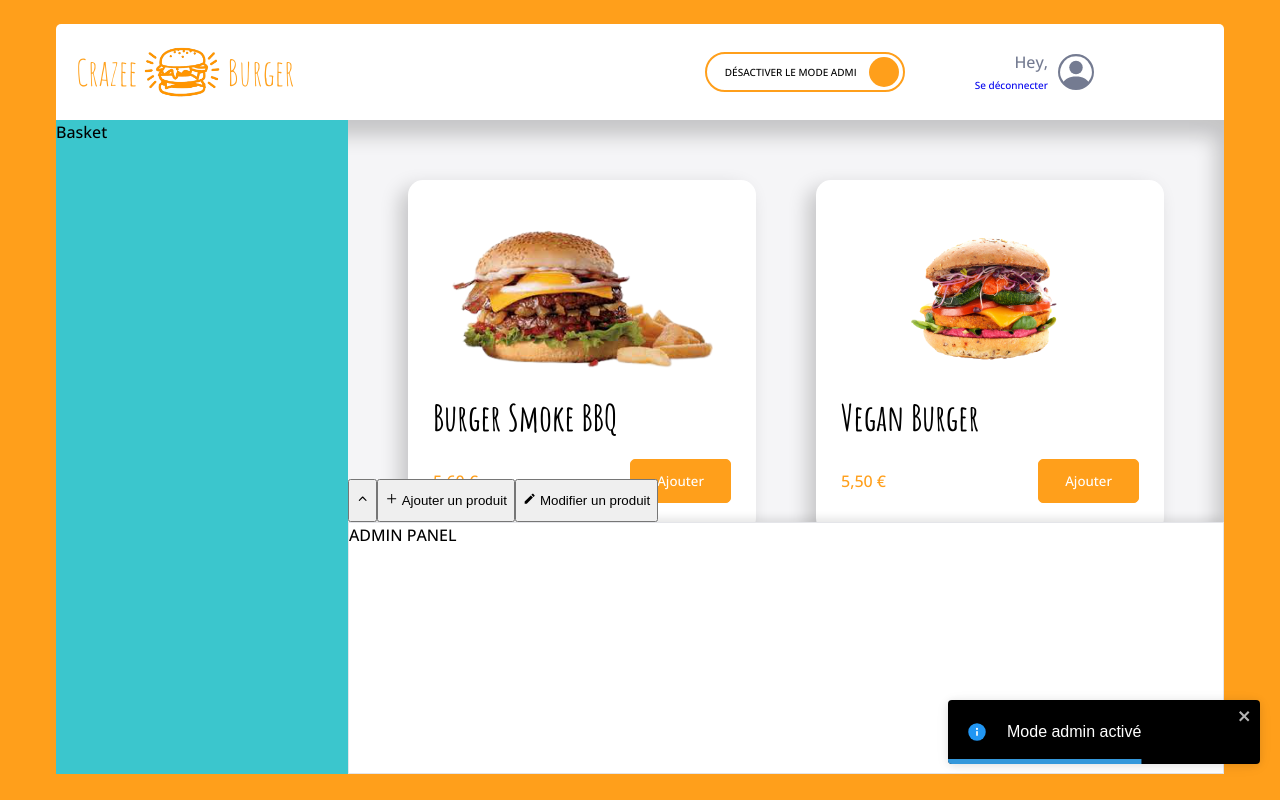
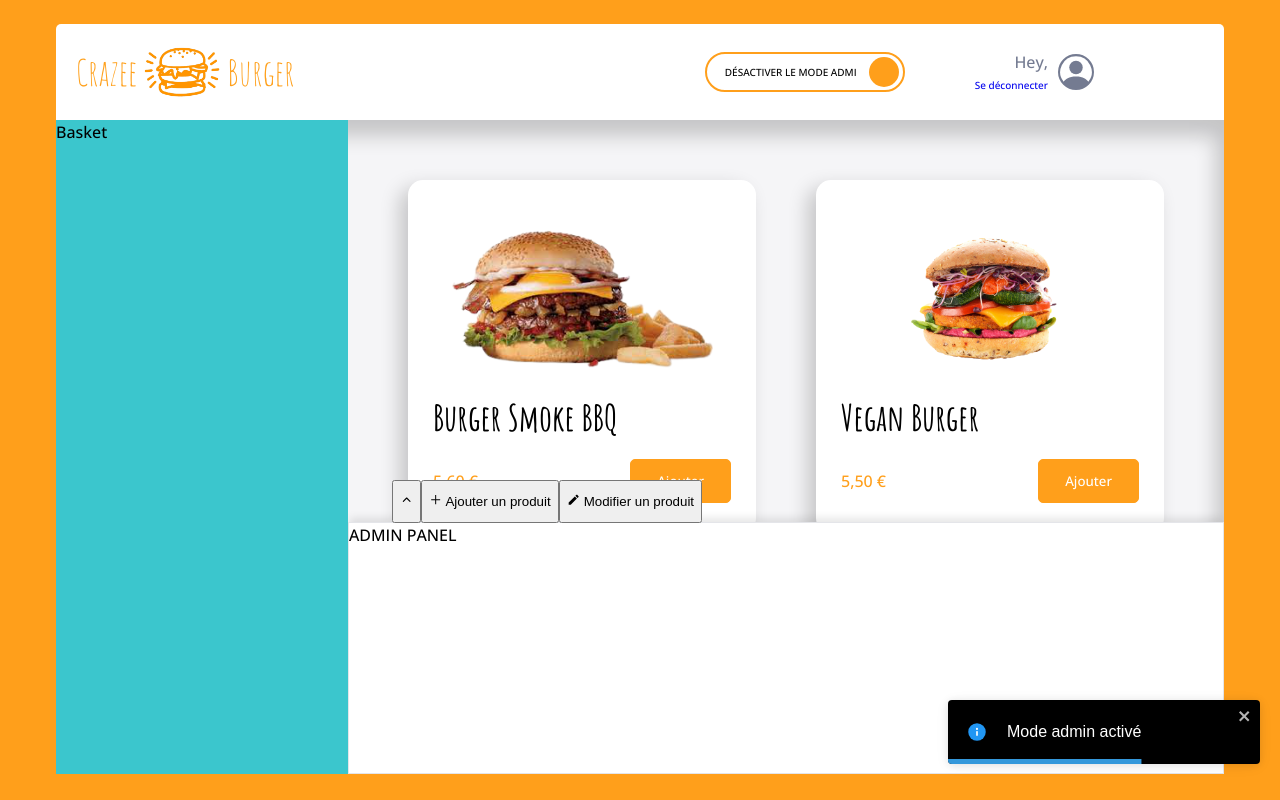
Before and after one commit to clairedornic/crazee-burger, a React (Vite) app: page /order in a window 1280 px wide. Both pictures are taken after a click on the label 804 px from the left and 71 px from the top of the page. Built offline with nearby package versions, Linux system fonts and the light colour scheme.

Commit message:
style: add style for admin tabs

```diff
--- a/src/components/pages/order/Main/Admin/AdminTabs.tsx
+++ b/src/components/pages/order/Main/Admin/AdminTabs.tsx
@@ -15,5 +15,9 @@ export const AdminTabs = () => {
 }
 
 const AdminTabsStyled = styled.div`
-
+    position: relative;
+    top: 1px;
+    display: flex;
+    align-items: center;
+    padding-left: 5%;
 `;
```
